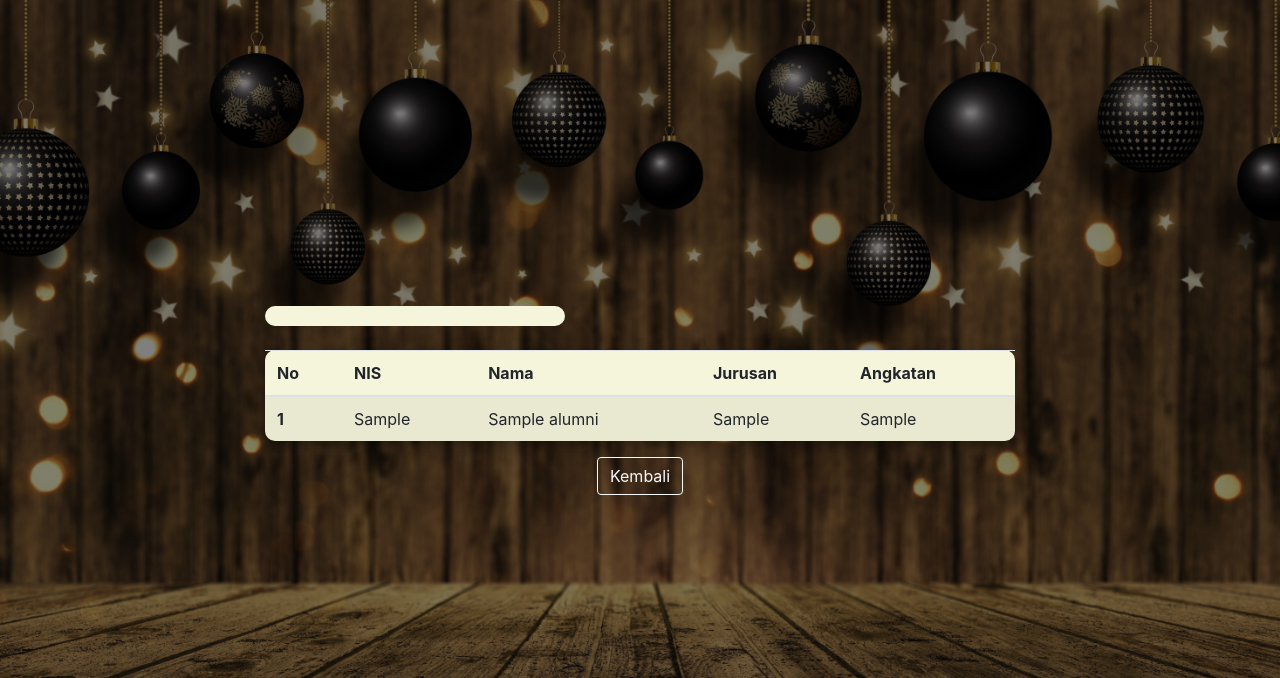
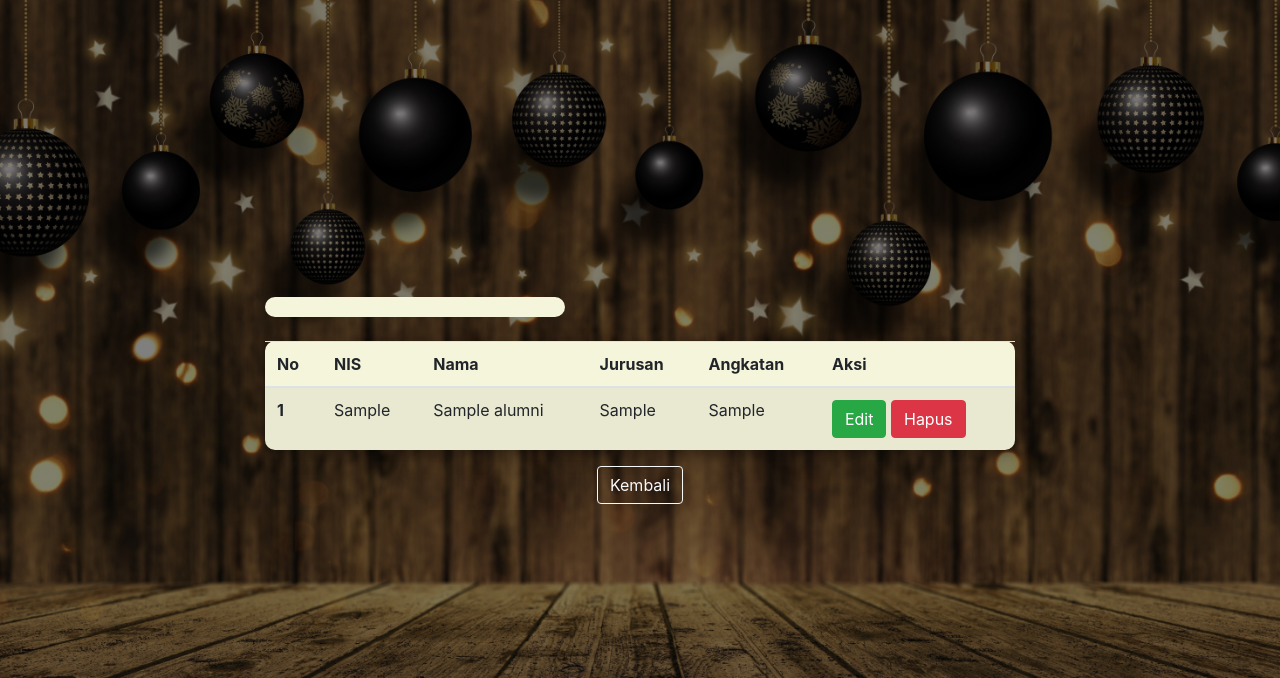
Before and after one commit to alviahtzkhh/prakpwd, a PHP site: page /cari.php in a window 1280 px wide. Shown: the top 678 px of the page. Run offline with PHP 8.4, Linux system fonts and the light colour scheme; tables that the repository leaves empty or names only in its code hold one stand-in row (values such as "Sample post").

Commit message:
dataalumni

```diff
--- a/responsi/cari.php
+++ b/responsi/cari.php
@@ -25,6 +25,7 @@
                   		<th scope="col">Nama</th>
                   		<th scope="col">Jurusan</th>
 			      		<th scope="col">Angkatan</th>
+                        <th scope="col">Aksi</th>
 			    	</tr>
 			  	</thead>
                 <?php
@@ -45,6 +46,12 @@
 			        <td><?php echo $r['nama']; ?></td>
                     <td><?php echo $r['jurusan']; ?></td>
                     <td><?php echo $r['angkatan']; ?></td>
+                    <td><a href="edit.php?id=<?=$r['id']?>"
+			    		  	class="btn btn-success">Edit</a>
+
+			      	  	<a href="curd/delete.php?id=<?=$r['id']?>"
+			      	     	class="btn btn-danger">Hapus</a>
+			      	</td>
                 <?php } ?>
                 </tr>
         </table>
```
